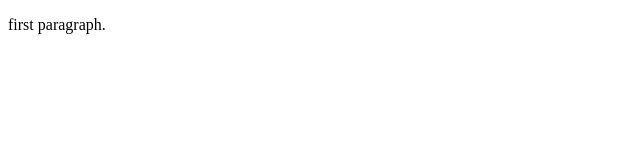
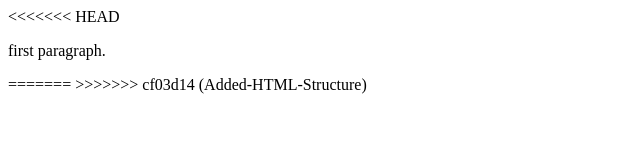
Before and after one commit to eoriwech/Learning_Git-and-Github, a plain HTML site: page index.html in a window 1280 px wide. Shown: the whole page, without its empty margins (0-640 px from the left). Drawn offline with Linux system fonts and the light colour scheme.

Commit message:
Added-HTML-Structure

```diff
--- a/index.html
+++ b/index.html
@@ -7,8 +7,11 @@
 
 <body>
 
+<<<<<<< HEAD
     <p>first paragraph.</p>
 
+=======
+>>>>>>> cf03d14 (Added-HTML-Structure)
 </body>
 
 </html>
```
